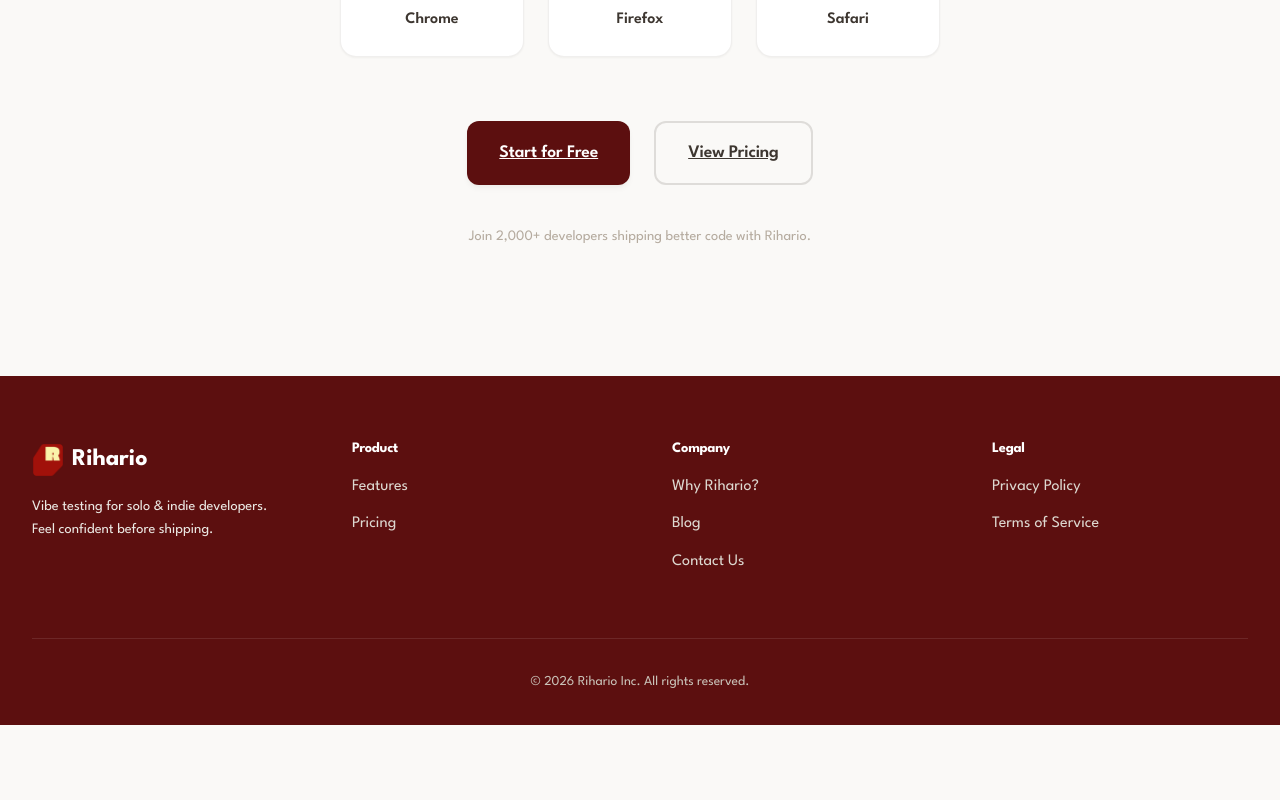
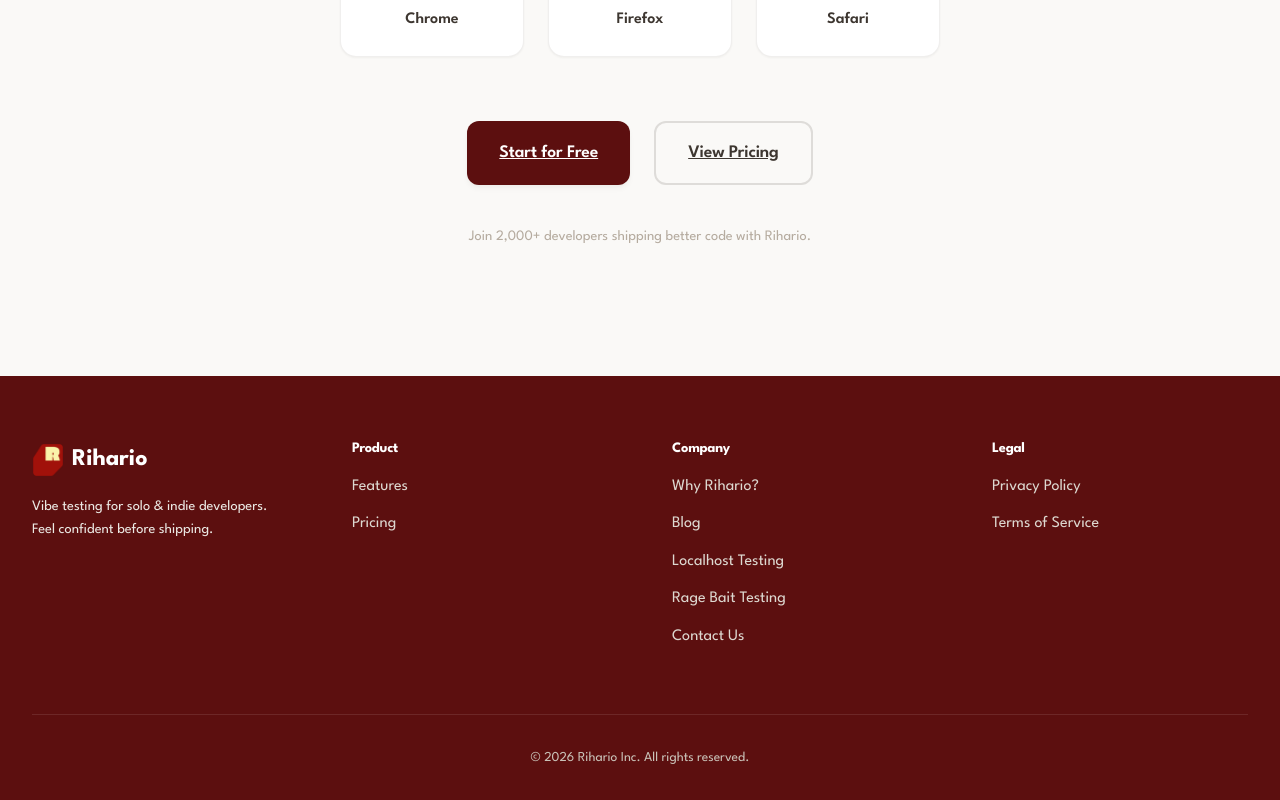
Before and after one commit to Richardson2512/testlattice, a Next.js app: page / in a window 1280 px wide. Shown: the part 4937-5737 px from the top of the page. Before the commit the page ends 5662 px from the top, so only its background shows below. Built offline with nearby package versions, Linux system fonts and the light colour scheme; no server answers.

Commit message:
fix(seo): Link orphan pages in Footer and Glossary

```diff
--- a/app/glossary/page.tsx
+++ b/app/glossary/page.tsx
@@ -87,9 +87,7 @@ export default function GlossaryPage() {
                                     </dt>
                                     <dd style={{ color: 'var(--text-secondary)', lineHeight: 1.7, marginBottom: '1rem' }}>
                                         <strong style={{ color: 'var(--text-primary)' }}>{item.term}</strong> is {item.definition.charAt(0).toLowerCase() + item.definition.slice(1)}
-                                        {(item as any).canonicalUrl && (
-                                            <>{' '}<Link href={(item as any).canonicalUrl} style={{ color: 'var(--primary)' }}>Full definition →</Link></>
-                                        )}
+                                        {' '}<Link href={`/glossary/${item.slug}`} style={{ color: 'var(--primary)' }}>Full definition →</Link>
                                     </dd>
                                     <div style={{ display: 'flex', gap: '0.5rem', flexWrap: 'wrap' }}>
                                         <span style={{ fontSize: '0.8rem', color: 'var(--text-muted)' }}>Related:</span>
--- a/components/Footer.tsx
+++ b/components/Footer.tsx
@@ -28,6 +28,8 @@ export function Footer() {
                         <ul style={{ listStyle: 'none', display: 'flex', flexDirection: 'column', gap: '0.75rem' }}>
                             <li><Link href="/why-rihario" style={{ color: 'var(--beige-300)', textDecoration: 'none' }}>Why Rihario?</Link></li>
                             <li><Link href="/blog" style={{ color: 'var(--beige-300)', textDecoration: 'none' }}>Blog</Link></li>
+                            <li><Link href="/docs/testing-localhost" style={{ color: 'var(--beige-300)', textDecoration: 'none' }}>Localhost Testing</Link></li>
+                            <li><Link href="/rage-bait-testing" style={{ color: 'var(--beige-300)', textDecoration: 'none' }}>Rage Bait Testing</Link></li>
                             <li><Link href="/contact" style={{ color: 'var(--beige-300)', textDecoration: 'none' }}>Contact Us</Link></li>
                         </ul>
                     </div>
```
